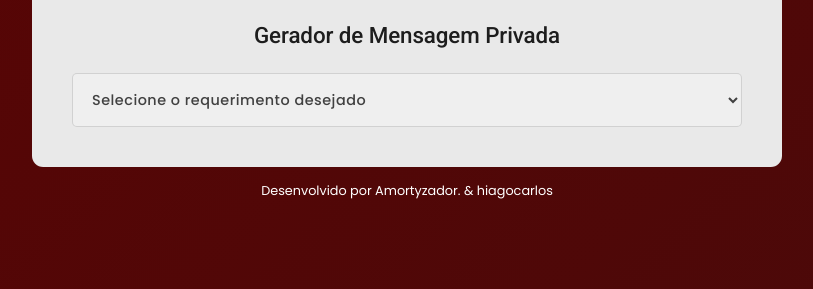
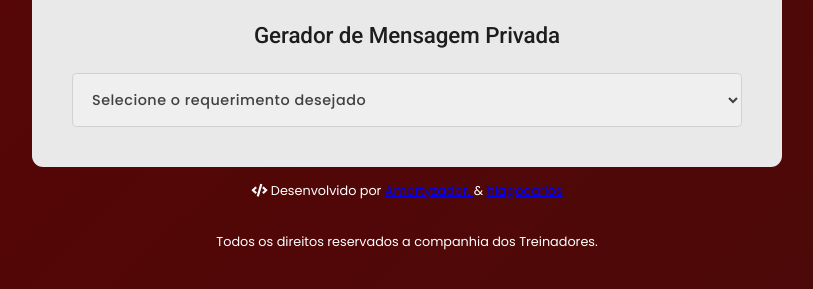
Before and after one commit to HiagoCarlos/GeradorMP-CDI, a plain HTML site: page Projeto/index.html in a window 1280 px wide. Shown: the part 293-582 px from the top of the page, without its empty margins (233-1046 px from the left). Drawn offline with nearby package versions, Linux system fonts and the light colour scheme; some packages are replaced by stand-ins of ours; a script that the page names is missing.

Commit message:
Update index.html

```diff
--- a/Projeto/index.html
+++ b/Projeto/index.html
@@ -2,6 +2,7 @@
 <meta content="width=device-width, initial-scale=1.0" name="viewport" />
 <title>Comitê de Intendência - Gerador de Mensagem</title>
 <link href="https://fonts.googleapis.com" rel="preconnect" />
+<link rel="stylesheet" href="https://use.fontawesome.com/releases/v5.3.1/css/all.css" integrity="sha384-mzrmE5qonljUremFsqc01SB46JvROS7bZs3IO2EmfFsd15uHvIt+Y8vEf7N7fWAU" crossorigin="anonymous">
 <link crossorigin="" href="https://fonts.gstatic.com" rel="preconnect" />
 <link rel="stylesheet"
     href="https://fonts.googleapis.com/css2?family=Poppins:ital,wght@0,100;0,200;0,300;0,400;0,500;0,600;0,700;0,800;0,900;1,100;1,200;1,300;1,400;1,500;1,600;1,700;1,800;1,900&display=swap" />
@@ -587,9 +588,9 @@
 
     </div>
 
-    <p class="dev">
-        Desenvolvido por Amortyzador. & hiagocarlos
-    </p>
+   <p class="dev"> <i class="fas fa-code"></i> Desenvolvido por <a href="https://system.policercc.com.br/membros/Amortyzador.">Amortyzador. </a> & <a href="https://system.policercc.com.br/membros/hiagocarlos">hiagocarlos</a></p>
+<br>
+<p class="dev">Todos os direitos reservados a companhia dos Treinadores.</p></div>
 </div>
 <script>
     async function enviarMensagem(formId, propostas) {
```
